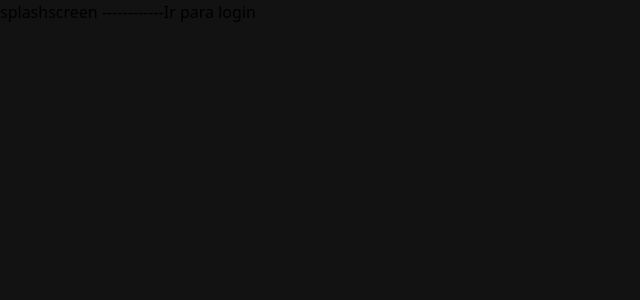
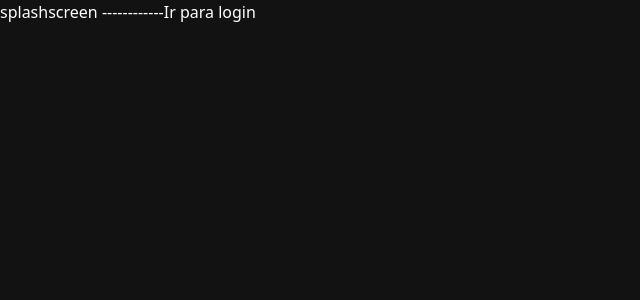
Before and after one commit to pabloalves01/gastro-flow, a React (Vite) app in the folder frontend/: page / in a window 1280 px wide. Shown: the top 300 px of the page, without its empty margins (0-640 px from the left). Built offline with nearby package versions, Linux system fonts and the light colour scheme.

Commit message:
Change SplashScreen

```diff
--- a/frontend/src/components/cards/quick-actions.tsx
+++ b/frontend/src/components/cards/quick-actions.tsx
@@ -16,6 +16,7 @@ const QuickActions: React.FC<QuickActionsProps> = ({ actions = [] }) => {
     return (
         <div className="bg-[#1E1E1E] border border-[#333333] p-4 rounded-lg">
             <div className="flex flex-col gap-4">
+                {/* TODO: Informações do cabeçalho também devem vir por props */}
                 <div className="flex flex-col">
                     <div className="text-white text-md font-semibold">O que você gostaria de fazer?</div>
                     <div className="text-[#A1A1A1] text-sm font-regular">
--- a/frontend/src/pages/splashscreen.tsx
+++ b/frontend/src/pages/splashscreen.tsx
@@ -2,7 +2,7 @@ import { Link } from "react-router-dom";
 
 export default function SplashScreen() {
     return (
-        <div>splashscreen ------------
+        <div className="text-white">splashscreen ------------
             <Link to={"/login"}>Ir para login</Link>
         </div>
     )
```
